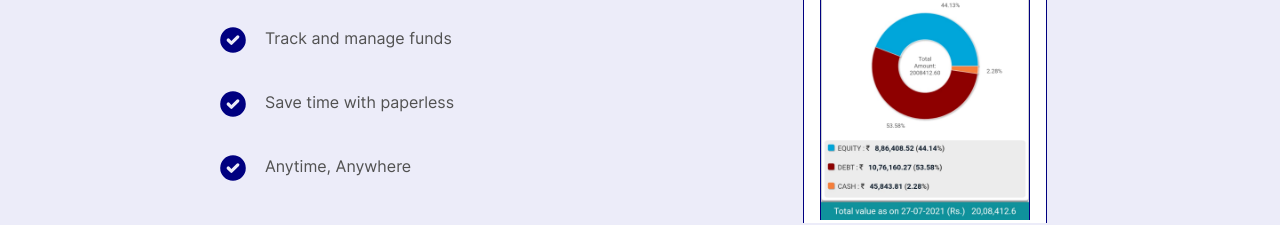
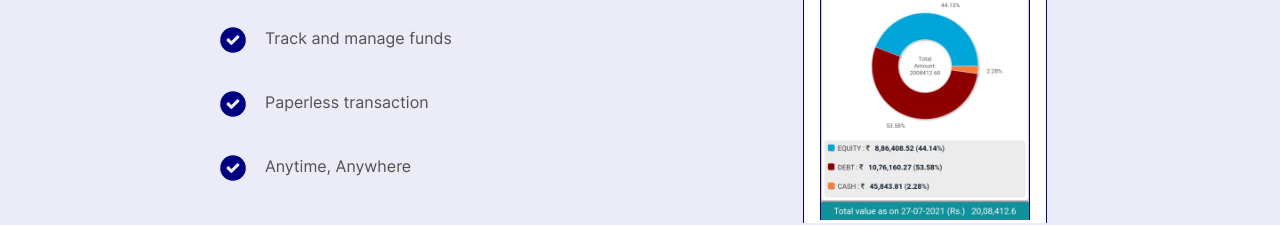
Before and after one commit to FUNDLINE/FUNDLINE-website, an Angular app: page /home in a window 1280 px wide. Shown: the part 1570-1795 px from the top of the page. Built offline with nearby package versions, Linux system fonts and the light colour scheme.

Commit message:
updated app feature

```diff
--- a/src/app/home/home.component.html
+++ b/src/app/home/home.component.html
@@ -89,7 +89,7 @@
       <ul class="app-feature">
         <li>Buy,sell,switch scheme</li>
         <li>Track and manage funds</li>
-        <li>Save time with paperless</li>
+        <li>Paperless transaction</li>
         <li>Anytime, Anywhere</li>
       </ul>
     </div>
```
